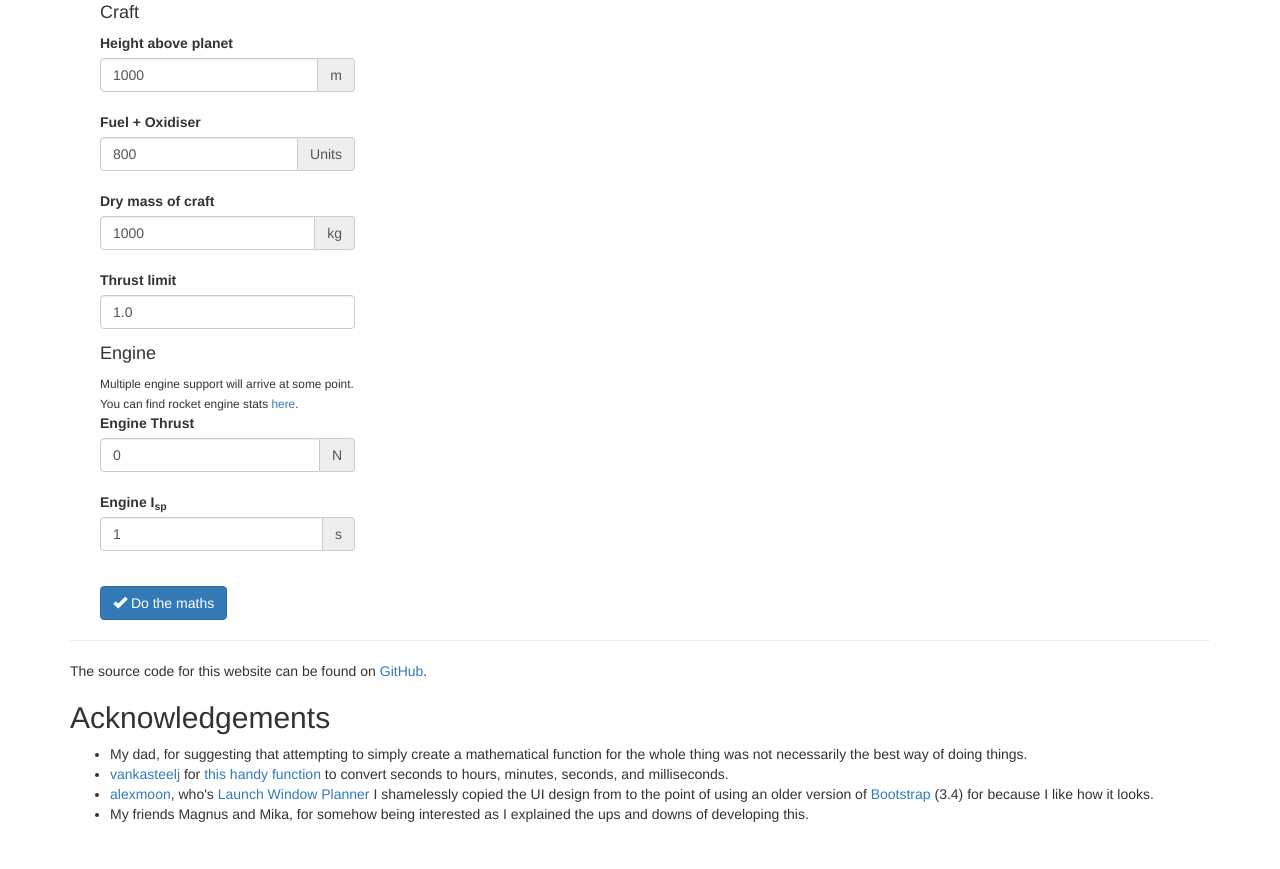
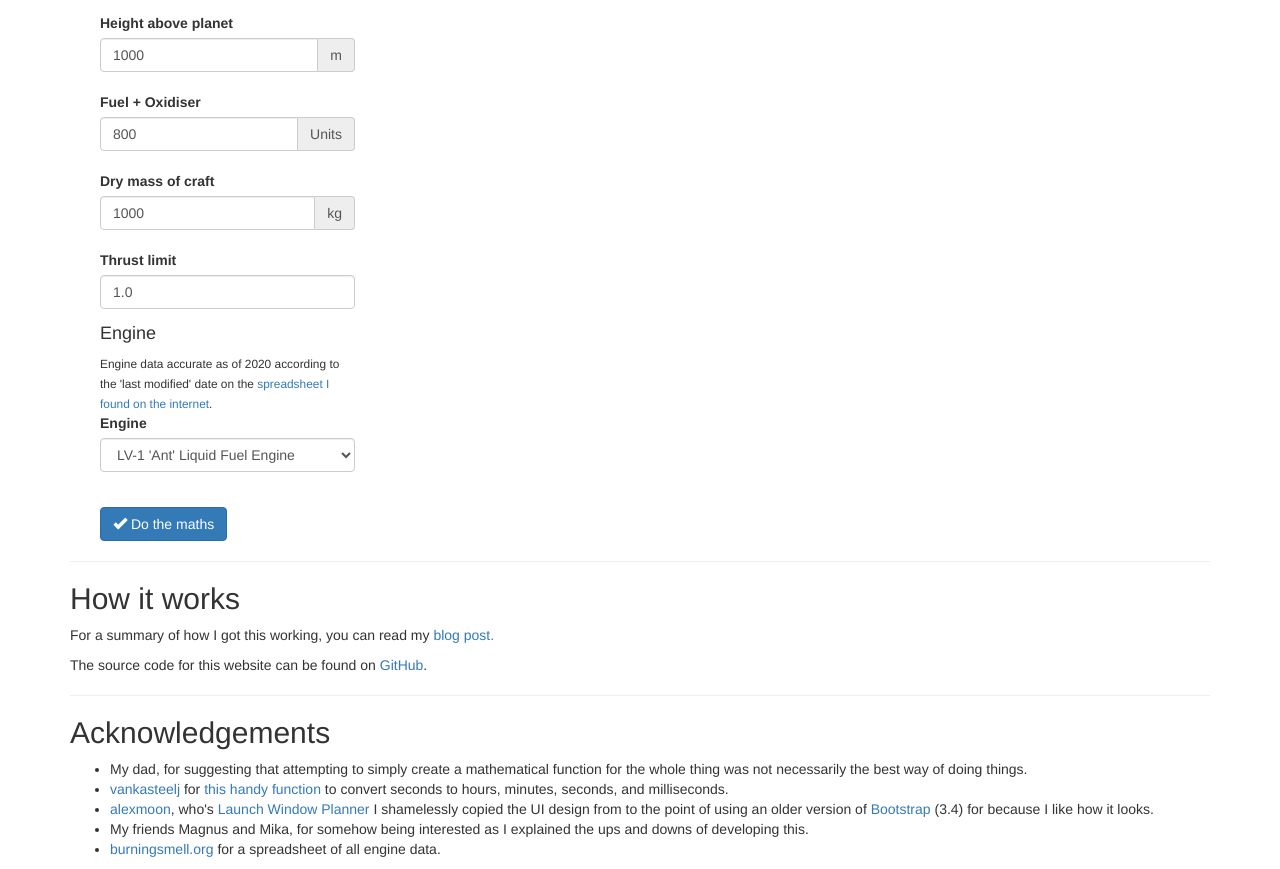
Before and after one commit to Pr0x1mas/KSP-Suicide-Burn-Calculator, a plain HTML site: page index.html in a window 1280 px wide. Shown: the part 886-1755 px from the top of the page. Before the commit the page ends 1720 px from the top, so only its background shows below. Drawn offline with nearby package versions, Linux system fonts and the light colour scheme.

Commit message:
engine selector dropdown

```diff
--- a/calculator.js
+++ b/calculator.js
@@ -29,8 +29,9 @@ var dryMassInput = document.getElementById("dryMass")
 var thrustLimitInput = document.getElementById("thrustLimit")
 
     // Engine info
-var engineThrustInput = document.getElementById("engineThrust")
-var engineISPInput = document.getElementById("engineISP")
+var engineSelector = document.getElementById("engineSelector")
+//var engineThrustInput = document.getElementById("engineThrust")
+//var engineISPInput = document.getElementById("engineISP")
 
 // Constant(s)
 var gravitationalConstant = 6.67E-11 // my main man newton coming in clutch with this absolute banger of a constant
@@ -52,8 +53,8 @@ function calculate(){
     var dryMass = parseFloat(dryMassInput.value);
     var thrustLimit = parseFloat(thrustLimitInput.value);
 
-    var engineThrust = parseFloat(engineThrustInput.value);
-    var engineISP = parseFloat(engineISPInput.value);
+    var engineThrust = engines[engineSelector.value].thrustVac;
+    var engineISP = engines[engineSelector.value].ISPVac;
 
     var craftMass;
     var fuelMass;
--- a/data.js
+++ b/data.js
@@ -110,3 +110,205 @@ celestialBodies.forEach((body, bodyIndex) => {
     newBody.value = bodyIndex;
     bodySelector.appendChild(newBody);
 });
+
+engines = [
+    {
+        "ISPAtm": "80",
+        "ISPVac": "315",
+        "mass": "0.02",
+        "name": "LV-1 'Ant' Liquid Fuel Engine",
+        "thrustAtm": "0.51",
+        "thrustVac": "2"
+    },
+    {
+        "ISPAtm": "280",
+        "ISPVac": "300",
+        "mass": "42.5",
+        "name": "LFB KR-1x2 'Twin-Boar' Liquid Fuel Engine",
+        "thrustAtm": "1866.67",
+        "thrustVac": "2000"
+    },
+    {
+        "ISPAtm": "290",
+        "ISPVac": "310",
+        "mass": "2",
+        "name": "LV-TX87 'Bobcat' Liquid Fuel Engine",
+        "thrustAtm": "374.19",
+        "thrustVac": "400"
+    },
+    {
+        "ISPAtm": "150",
+        "ISPVac": "355",
+        "mass": "1",
+        "name": "LV-T91 'Cheetah' Liquid Fuel Engine",
+        "thrustAtm": "52.82",
+        "thrustVac": "125"
+    },
+    {
+        "ISPAtm": "280",
+        "ISPVac": "310",
+        "mass": "0.18",
+        "name": "RV-1 'Cub' Vernier Engine",
+        "thrustAtm": "28.9",
+        "thrustVac": "32"
+    },
+    {
+        "ISPAtm": "290",
+        "ISPVac": "340",
+        "mass": "1",
+        "name": "T-1 Toroidal Aerospike 'Dart' Liquid Fuel Engine",
+        "thrustAtm": "153.53",
+        "thrustVac": "180"
+    },
+    {
+        "ISPAtm": "285",
+        "ISPVac": "300",
+        "mass": "1.25",
+        "name": "RK-7 'Kodiak' Liquid Fueled Engine",
+        "thrustAtm": "247",
+        "thrustVac": "260"
+    },
+    {
+        "ISPAtm": "285",
+        "ISPVac": "310",
+        "mass": "6",
+        "name": "RE-M3 'Mainsail' Liquid Fuel Engine",
+        "thrustAtm": "1379.03",
+        "thrustVac": "1500"
+    },
+    {
+        "ISPAtm": "295",
+        "ISPVac": "315",
+        "mass": "15",
+        "name": "S3 KS-25x4 'Mammoth' Liquid Fuel Engine",
+        "thrustAtm": "3746.03",
+        "thrustVac": "4000"
+    },
+    {
+        "ISPAtm": "290",
+        "ISPVac": "305",
+        "mass": "5",
+        "name": "Kerbodyne KE-1 'Mastodon' Liquid Fuel Engine",
+        "thrustAtm": "1283.61",
+        "thrustVac": "1350"
+    },
+    {
+        "ISPAtm": "90",
+        "ISPVac": "350",
+        "mass": "1.75",
+        "name": "RE-L10 'Poodle' Liquid Fuel Engine",
+        "thrustAtm": "64.29",
+        "thrustVac": "250"
+    },
+    {
+        "ISPAtm": "275",
+        "ISPVac": "305",
+        "mass": "2",
+        "name": "CR-7 R.A.P.I.E.R. Engine [CLOSED CYCLE MODE]",
+        "thrustAtm": "162.3",
+        "thrustVac": "180"
+    },
+    {
+        "ISPAtm": "265",
+        "ISPVac": "310",
+        "mass": "1.25",
+        "name": "LV-T30 'Reliant' Liquid Fuel Engine",
+        "thrustAtm": "205.16",
+        "thrustVac": "240"
+    },
+    {
+        "ISPAtm": "205",
+        "ISPVac": "340",
+        "mass": "9",
+        "name": "Kerenginene KR-2L+ 'Rhino' Liquid Fuel Engine",
+        "thrustAtm": "1205.88",
+        "thrustVac": "2000"
+    },
+    {
+        "ISPAtm": "265",
+        "ISPVac": "330",
+        "mass": "1.6",
+        "name": "RE-I2 'Skiff' Liquid Fuel Engine",
+        "thrustAtm": "240.91",
+        "thrustVac": "300"
+    },
+    {
+        "ISPAtm": "280",
+        "ISPVac": "320",
+        "mass": "3",
+        "name": "RE-I5 'Skipper' Liquid Fuel Engine",
+        "thrustAtm": "568.75",
+        "thrustVac": "650"
+    },
+    {
+        "ISPAtm": "265",
+        "ISPVac": "320",
+        "mass": "0.13",
+        "name": "48-7S 'Spark' Liquid Fuel Engine",
+        "thrustAtm": "16.56",
+        "thrustVac": "20"
+    },
+    {
+        "ISPAtm": "260",
+        "ISPVac": "290",
+        "mass": "0.02",
+        "name": "LV-1R 'Spider' Liquid Fuel Engine",
+        "thrustAtm": "1.79",
+        "thrustVac": "2"
+    },
+    {
+        "ISPAtm": "250",
+        "ISPVac": "290",
+        "mass": "1.5",
+        "name": "LV-T45 'Swivel' Liquid Fuel Engine",
+        "thrustAtm": "167.97",
+        "thrustVac": "215"
+    },
+    {
+        "ISPAtm": "85",
+        "ISPVac": "345",
+        "mass": "0.5",
+        "name": "LV-909 'Terrier' Liquid Fuel Engine",
+        "thrustAtm": "14.78",
+        "thrustVac": "60"
+    },
+    {
+        "ISPAtm": "275",
+        "ISPVac": "305",
+        "mass": "0.9",
+        "name": "Mk-55 'Thud' Liquid Fuel Engine",
+        "thrustAtm": "108.2",
+        "thrustVac": "120"
+    },
+    {
+        "ISPAtm": "275",
+        "ISPVac": "290",
+        "mass": "0.08",
+        "name": "24-77 'Twitch' Liquid Fuel Engine",
+        "thrustAtm": "15.17",
+        "thrustVac": "16"
+    },
+    {
+        "ISPAtm": "295",
+        "ISPVac": "315",
+        "mass": "4",
+        "name": "S3 KS-25 'Vector' Liquid Fuel Engine",
+        "thrustAtm": "936.51",
+        "thrustVac": "1000"
+    },
+    {
+        "ISPAtm": "70",
+        "ISPVac": "380",
+        "mass": "3.3",
+        "name": "RE-J10 'Wolfhound' Liquid Fuel Engine",
+        "thrustAtm": "69.08",
+        "thrustVac": "375"
+    }
+]
+
+engines.forEach((engine, engineIndex) => {
+    newEngine = document.createElement("option");
+    newEngine.innerHTML = engine.name;
+    newEngine.value = engineIndex;
+    engineSelector.appendChild(newEngine);
+});
--- a/index.html
+++ b/index.html
@@ -70,7 +70,7 @@
                     <h3>Mission Info</h3>
                     <div class="form-group">
                         <h4>Celestial Body</h4>
-                        <small>I'll add a dropdown to just select a planet later. In the meantime, planet stats can be found <a href="https://wiki.kerbalspaceprogram.com/wiki/Kerbol_System">here</a>.</small>
+                        <small>Planet data accurate as of 30/11/2021, from KSP Wiki.</small>
 
                         <br>
                         <label for="bodySelector">Celestial Body</label>
@@ -131,8 +131,15 @@
 
                     <div class="form-group">
                         <h4>Engine</h4>
-                        <small>Multiple engine support will arrive at some point. You can find rocket engine stats <a href="https://wiki.kerbalspaceprogram.com/wiki/Parts/Engines#Liquid_Fuel_Engines">here</a>.</small>
+                        <small>Engine data accurate as of 2020 according to the 'last modified' date on the <a href="http://burningsmell.org/images/ksp/ksp6.xls">spreadsheet I found on the internet</a>.</small>
 
+                        <br>
+                        <label for="engineSelector">Engine</label>
+                        <select required id="engineSelector" class="form-control">
+
+                        </select>
+
+                        <!--
                         <br>
 
                         <label for="engineThrust">Engine Thrust</label>
@@ -147,6 +154,8 @@
                             <input min="1" value="1" required class="form-control" type="number" id="engineISP">
                             <span class="input-group-addon">s</span>
                         </div>
+
+                        -->
                     </div>
 
                     <br>
@@ -172,15 +181,20 @@
 
             <hr>
 
+            <h2>How it works</h2>
+            <p>For a summary of how I got this working, you can read my <a href="https://pr0x1mas.github.io/project/2021/11/23/calculate-suicide-burns-in-ksp.html">blog post.</a></p>
+            <p>The source code for this website can be found on <a href="https://github.com/Pr0x1mas/KSP-Suicide-Burn-Calculator">GitHub</a>.</p>
+
+            <hr>
+
             <footer>
-                <p>The source code for this website can be found on <a href="https://github.com/Pr0x1mas/KSP-Suicide-Burn-Calculator">GitHub</a>.</p>
-
                 <h2>Acknowledgements</h2>
                 <ul>
                     <li>My dad, for suggesting that attempting to simply create a mathematical function for the whole thing was not necessarily the best way of doing things.</li>
                     <li><a href="https://gist.github.com/vankasteelj">vankasteelj</a> for <a href="https://gist.github.com/vankasteelj/74ab7793133f4b257ea3">this handy function</a> to convert seconds to hours, minutes, seconds, and milliseconds.</li>
                     <li><a href="https://github.com/alexmoon">alexmoon</a>, who's <a href="https://alexmoon.github.io/ksp/">Launch Window Planner</a> I shamelessly copied the UI design from to the point of using an older version of <a href="https://getbootstrap.com">Bootstrap</a> (3.4) for because I like how it looks.</li>
                     <li>My friends Magnus and Mika, for somehow being interested as I explained the ups and downs of developing this.</li>
+                    <li><a href="https://burningsmell.org">burningsmell.org</a> for a spreadsheet of all engine data.</li>
                 </ul>
             </footer>
         </div>
```
